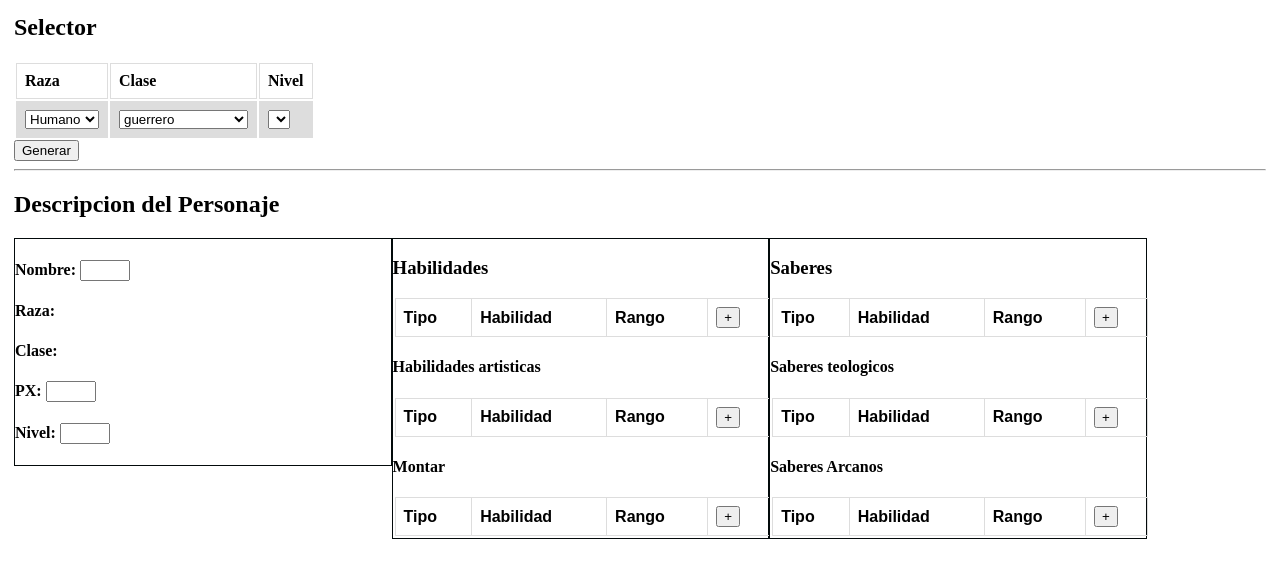
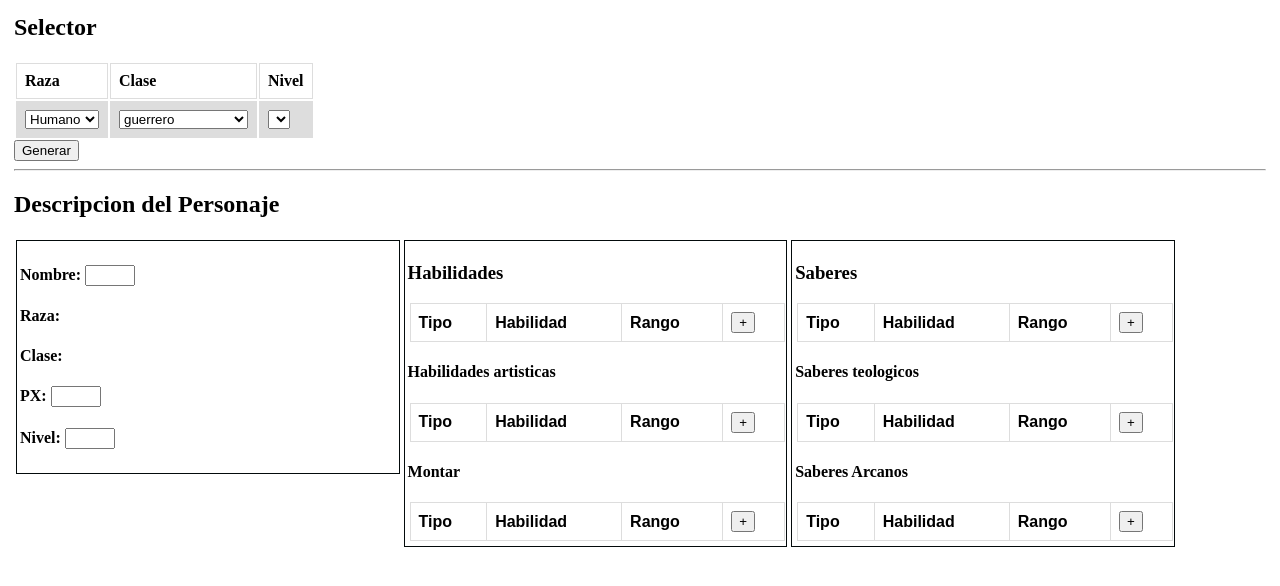
Before and after one commit to Arraiz/GeneradorReinosInconexos, a plain HTML site: page index.html in a window 1280 px wide. Drawn offline with nearby package versions, Linux system fonts and the light colour scheme.

Commit message:
refactor

```diff
--- a/css/styles.css
+++ b/css/styles.css
@@ -30,6 +30,8 @@ html {
 }
 
 .column {
+  margin: 2px;
+  padding: 3px;
   float: left;
   width: 30%;
   border: 1px solid #030a0b;
```
